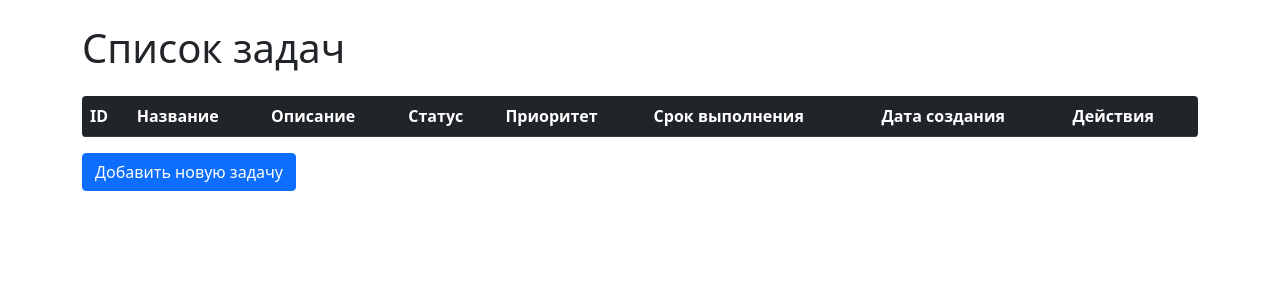
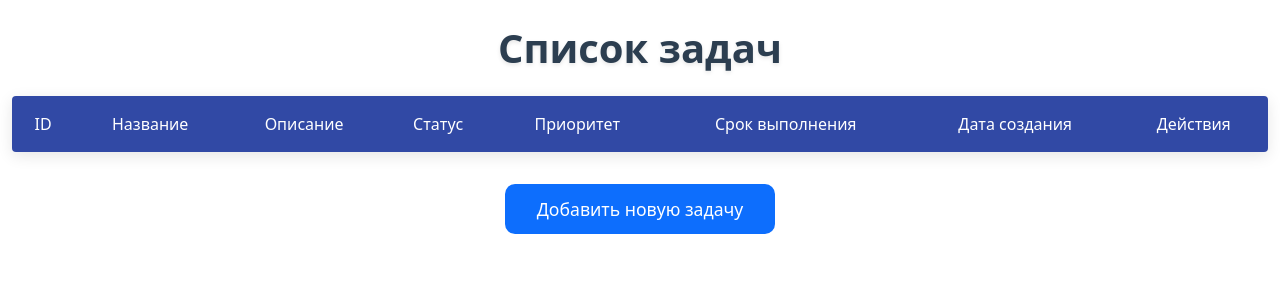
Before and after one commit to halubko/kr_itivp, a PHP site: page / in a window 1280 px wide. Shown: the top 300 px of the page. Run offline with PHP 8.4, Linux system fonts and the light colour scheme; data that the repository does not hold is empty.

Commit message:
changed css

```diff
--- a/styles/main.css
+++ b/styles/main.css
@@ -1,26 +1,115 @@
+.container {
+    max-width: 1400px;
+}
+
+/* Заголовок */
+h1 {
+    color: #2c3e50;
+    font-weight: 600;
+    text-align: center;
+    margin-bottom: 2rem !important;
+    text-shadow: 0 2px 4px rgba(0,0,0,0.1);
+}
+
+/* Таблица */
+.table {
+    background: white;
+    border-radius: 12px;
+    overflow: hidden;
+    box-shadow: 0 4px 15px rgba(0, 0, 0, 0.1);
+    margin-bottom: 2rem;
+}
+
+.table-dark {
+    border: none;
+}
+
+.table-dark th {
+    border: none;
+    padding: 1rem 0.75rem;
+    font-weight: 500;
+    text-align: center;
+    background-color: #3149a5;
+}
+
+.table-hover tbody tr:hover {
+    background-color: rgba(52, 152, 219, 0.05);
+    transition: all 0.2s ease;
+}
+
+/* Строки выполненных задач */
 .completed {
-    background-color: #f8f9fa;
+    background-color: #d4edda !important;
+    opacity: 0.8;
+}
+
+.completed:hover {
+    background-color: #c3e6cb !important;
+    opacity: 1;
+}
+
+td {
+    padding: 1rem 0.75rem;
+    vertical-align: middle;
+    text-align: center;
+    border-color: #e9ecef;
+}
+
+.badge {
+    font-size: 0.85em;
+    padding: 0.5em 0.75em;
+    border-radius: 20px;
+    font-weight: 500;
 }
 
 .priority-low {
-    color: #28a745;
+    color: #27ae60;
+    font-weight: 500;
+    background: rgba(39, 174, 96, 0.3);
+    padding: 0.25rem 0.75rem;
+    border-radius: 15px;
+    display: inline-block;
 }
 
 .priority-medium {
-    color: #ffc107;
+    color: #f39c12;
+    font-weight: 500;
+    background: rgba(243, 156, 18, 0.3);
+    padding: 0.25rem 0.75rem;
+    border-radius: 15px;
+    display: inline-block;
 }
 
 .priority-high {
-    color: #dc3545;
-}
-
-.table.rounded {
+    color: #e74c3c;
+    font-weight: 500;
+    background: rgba(231, 76, 60, 0.3);
+    padding: 0.25rem 0.75rem;
     border-radius: 15px;
-    overflow: hidden;
-    border-collapse: separate;
-    border-spacing: 0;
+    display: inline-block;
 }
 
 .btn-group {
-    gap: 5px;
+    display: flex;
+    gap: 0.5rem;
+    flex-wrap: wrap;
+    justify-content: center;
 }
+
+.btn {
+    border-radius: 8px;
+    font-weight: 500;
+    border: none;
+    font-size: 0.85rem;
+    padding: 0.375rem 0.75rem;
+    border-radius: 5px;
+}
+
+.btn-primary:not(.btn-sm) {
+    padding: 0.75rem 2rem;
+    font-size: 1.1rem;
+    border-radius: 10px;
+    display: block;
+    width: fit-content;
+    margin: 0 auto;
+}
```
